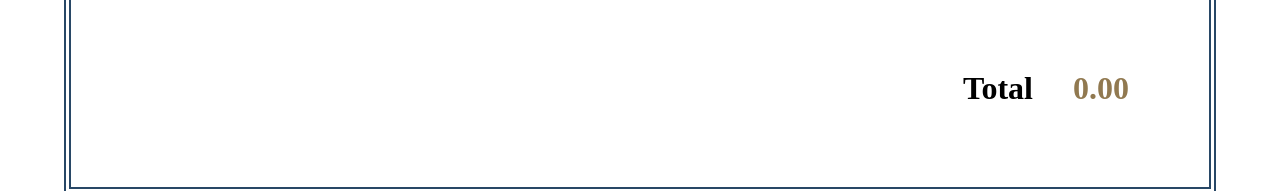
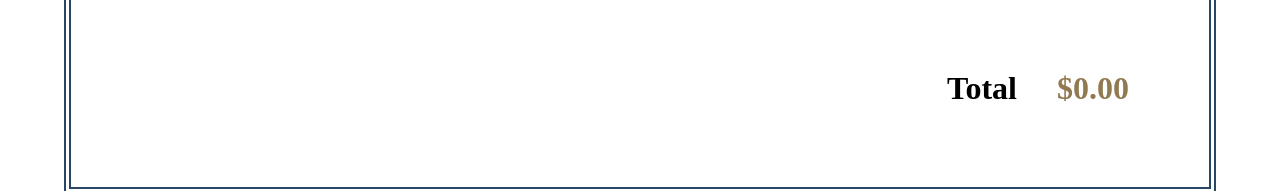
Before and after one commit to Igor2723/Vinyl-Craft, a React (Vite) app: page /cart in a window 1280 px wide. Shown: the part 284-475 px from the top of the page. Built offline with nearby package versions, Linux system fonts and the light colour scheme; a web font is replaced by a local one.

Commit message:
Update Cart.jsx

```diff
--- a/src/Components/Cart.jsx
+++ b/src/Components/Cart.jsx
@@ -50,7 +50,7 @@ export default function Cart() {
           <h3 className="total">
             Total{' '}
             <span className="total-value">
-              {total}
+              ${total}
             </span>
           </h3>
         </div>
```
